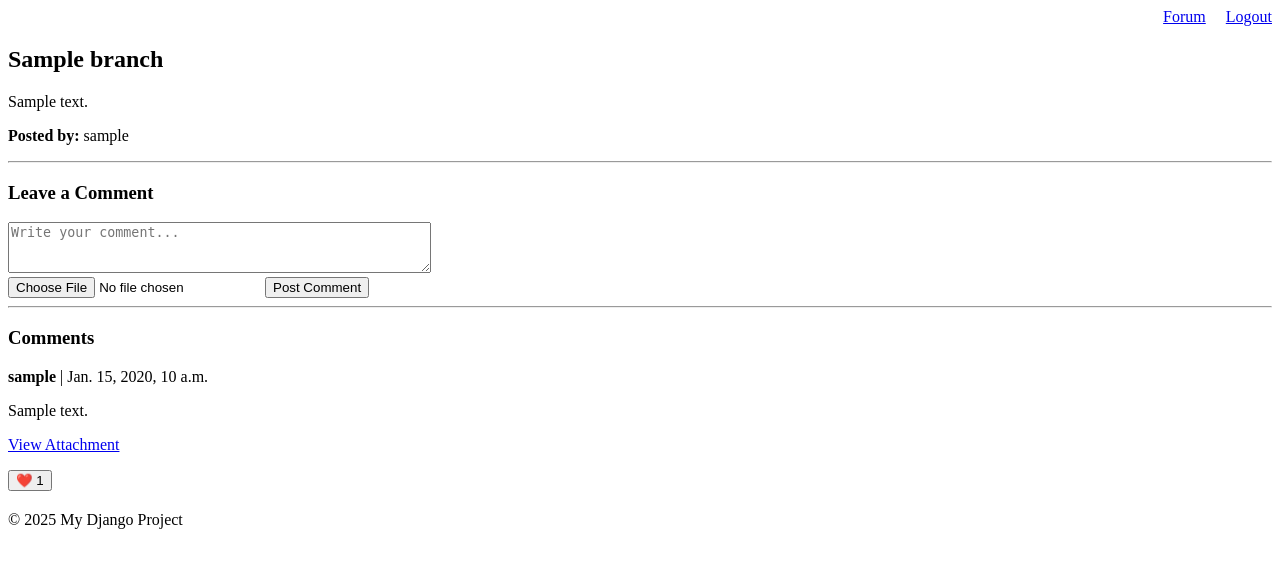
After one commit to exeyou/GroupPortal, a Django app: page /portal/branch/1/ in a window 1280 px wide. The commit adds this page. Shown: the top 568 px of the page. Run offline with Django 5.2, Linux system fonts and the light colour scheme; a user stored in the database is signed in; tables that the repository leaves empty hold one stand-in row (values such as "Sample post").

Commit message:
Added forum, finished login/sign up, set up urls, added forum models to admin

```diff
--- a/accounts/urls.py
+++ b/accounts/urls.py
@@ -1,11 +1,10 @@
 from django.urls import path
-from accounts import views
-from config.urls import app_name
+from . import views
 
 app_name = "accounts"
 
 urlpatterns = [
-    path("registrate_page/", views.register, name="register"),
+    path("register_page/", views.register, name="register"),
     path("login_page/", views.login_view, name="login"),
-    path("logout/", views.logout_view, name="logout")
+    path("logout/", views.logout_view, name="logout"),
 ]
--- a/config/settings.py
+++ b/config/settings.py
@@ -39,6 +39,7 @@ INSTALLED_APPS = [
     'django.contrib.staticfiles',
     'portal',
     'accounts',
+    'forum',
     "crispy_forms",
     "crispy_bootstrap5",
 ]
--- a/config/urls.py
+++ b/config/urls.py
@@ -16,13 +16,11 @@ Including another URLconf
 """
 from django.contrib import admin
 from django.urls import path, include
-from portal import views
-
-app_name = "portal"
+from portal import views as portal_views
 
 urlpatterns = [
     path('admin/', admin.site.urls),
     path('accounts/', include('accounts.urls', namespace="accounts")),
     path('portal/', include('portal.urls', namespace="portal")),
-    path('', views.HomeView.as_view(), name="home"),
+    path('', portal_views.HomeView.as_view(), name="home"),  # Root view
 ]
--- a/forum/models.py
+++ b/forum/models.py
@@ -1,6 +1,6 @@
 from django.db import models
 from accounts.models import User
-
+from django.contrib import admin
 
 class Branch(models.Model):
     title = models.CharField(max_length=256)
@@ -25,3 +25,8 @@ class Like(models.Model):
     comment = models.ForeignKey(Comment, on_delete=models.CASCADE, related_name='likes')
     user = models.ForeignKey(User, on_delete=models.CASCADE, related_name="liked_comments")
     created_at = models.DateTimeField(auto_now_add=True)
+
+
+admin.site.register(Branch)
+admin.site.register(Comment)
+admin.site.register(Like)
--- a/forum/views.py
+++ b/forum/views.py
@@ -1,3 +1,52 @@
-from django.shortcuts import render
 
 # Create your views here.
+from django.shortcuts import render, get_object_or_404, redirect
+from django.contrib.auth.decorators import login_required
+from django.http import JsonResponse
+from .models import Branch, Comment, Like
+from django.views.decorators.http import require_POST
+
+@login_required
+def home_forum(request):
+    branches = Branch.objects.all()
+    return render(request, 'portal/home_forum.html', {
+        'branches': branches
+    })
+
+@login_required
+def branch_detail(request, branch_id):
+    branch = get_object_or_404(Branch, id=branch_id)
+
+    if request.method == 'POST':
+        content = request.POST.get('content')
+        media = request.FILES.get('media')
+        if content:
+            Comment.objects.create(branch=branch, author=request.user, content=content, media=media)
+            return redirect('portal:branch_detail', branch_id=branch_id)
+
+    comments = branch.comments.all().order_by('-created_at')
+    liked_comment_ids = request.user.liked_comments.values_list('comment_id', flat=True)
+
+    return render(request, 'portal/branch_detail.html', {
+        'branch': branch,
+        'comments': comments,
+        'liked_comment_ids': liked_comment_ids
+    })
+
+
+@login_required
+@require_POST
+def like_comment(request, comment_id):
+    comment = get_object_or_404(Comment, id=comment_id)
+    like, created = Like.objects.get_or_create(user=request.user, comment=comment)
+
+    if not created:
+        like.delete()
+        liked = False
+    else:
+        liked = True
+
+    return JsonResponse({
+        'liked': liked,
+        'likes_count': comment.likes.count()
+    })
--- a/portal/urls.py
+++ b/portal/urls.py
@@ -1,11 +1,14 @@
 from django.urls import path
-from accounts import views
-from config.urls import app_name
+from . import views as portal_views
+from forum import views as forum_views
 
-app_name = "accounts"
+app_name = 'portal'
 
 urlpatterns = [
-    path("registrate_page/", views.register, name="register"),
-    path("login_page/", views.login_view, name="login"),
-    path("logout/", views.logout_view, name="logout")
+    path('', portal_views.HomeView.as_view(), name='home'),
+
+    # Forum
+    path('forum', forum_views.home_forum, name='home_forum'),
+    path('branch/<int:branch_id>/', forum_views.branch_detail, name='branch_detail'),
+    path('comment/<int:comment_id>/like/', forum_views.like_comment, name='like_comment'),
 ]
--- a/templates/base/base.html
+++ b/templates/base/base.html
@@ -5,22 +5,19 @@
     <title>{% block title %}My Site{% endblock %}</title>
     <meta name="viewport" content="width=device-width, initial-scale=1.0">
 
-    {% load static %}
-    <link rel="stylesheet" href="{% static 'css/styles.css' %}">
-
     {% block head %}{% endblock %}
 </head>
 <body>
     <header>
         <nav>
             <ul style="list-style-type: none; padding: 0; display: flex; justify-content: flex-end; margin: 0;">
-                <li style="margin-left: 20px;">Forum</li>
+                <li style="margin-left: 20px;"><a href="{% url 'portal:home_forum' %}">Forum</a></li>
 
                 {% if user.is_authenticated %}
-                    <li style="margin-left: 20px;">Logout</li>
+                    <li style="margin-left: 20px;"><a href="{% url 'accounts:logout' %}">Logout</a></li>
                 {% else %}
-                    <li style="margin-left: 20px;">Sign Up</li>
-                    <li style="margin-left: 20px;">Login</li>
+                    <li style="margin-left: 20px;"><a href="{% url 'accounts:register' %}">Sign Up</a></li>
+                    <li style="margin-left: 20px;"><a href="{% url 'accounts:login' %}">Login</a></li>
                 {% endif %}
             </ul>
         </nav>
@@ -35,7 +32,6 @@
         <p>&copy; 2025 My Django Project</p>
     </footer>
 
-    <script src="{% static 'js/main.js' %}"></script>
     {% block scripts %}{% endblock %}
 </body>
 </html>
--- /dev/null
+++ b/templates/portal/branch_detail.html
@@ -0,0 +1,61 @@
+{% extends 'base/base.html' %}
+{% block title %}{{ branch.title }}{% endblock %}
+
+{% block content %}
+<h2>{{ branch.title }}</h2>
+<p>{{ branch.body }}</p>
+<p><strong>Posted by:</strong> {{ branch.creator }}</p>
+
+<hr>
+
+<h3>Leave a Comment</h3>
+<form method="POST" enctype="multipart/form-data">
+    {% csrf_token %}
+    <textarea name="content" rows="3" cols="50" placeholder="Write your comment..."></textarea><br>
+    <input type="file" name="media">
+    <button type="submit">Post Comment</button>
+</form>
+
+<hr>
+
+<h3>Comments</h3>
+{% for comment in comments %}
+    <div style="margin-bottom: 20px;">
+        <p><strong>{{ comment.author }}</strong> | {{ comment.created_at }}</p>
+        <p>{{ comment.content }}</p>
+        {% if comment.media %}
+            <p><a href="{{ comment.media.url }}" target="_blank">View Attachment</a></p>
+        {% endif %}
+
+        <button
+            class="like-btn"
+            data-id="{{ comment.id }}">
+            {% if comment.id in liked_comment_ids %}❤️{% else %}🤍{% endif %}
+            <span id="like-count-{{ comment.id }}">{{ comment.likes.count }}</span>
+        </button>
+    </div>
+{% empty %}
+    <p>No comments yet. Be the first!</p>
+{% endfor %}
+{% endblock %}
+
+{% block scripts %}
+<script>
+document.querySelectorAll('.like-btn').forEach(button => {
+    button.addEventListener('click', function() {
+        const commentId = this.getAttribute('data-id');
+        fetch("{% url 'portal:like_comment' 0 %}".replace('0', commentId), {
+            method: 'POST',
+            headers: {
+                'X-CSRFToken': '{{ csrf_token }}',
+                'X-Requested-With': 'XMLHttpRequest'
+            }
+        })
+        .then(response => response.json())
+        .then(data => {
+            this.innerHTML = (data.liked ? '❤️' : '🤍') + ' <span id="like-count-' + commentId + '">' + data.likes_count + '</span>';
+        });
+    });
+});
+</script>
+{% endblock %}
```
Also changed, not shown: accounts/views.py (+6 -3 lines), templates/accounts/login_page.html (added, +23 -0 lines), templates/accounts/register_page.html (added, +13 -0 lines), templates/portal/home_forum.html (added, +26 -0 lines), forum/migrations/0001_initial.py (added), загружено_26.jpg (added).
